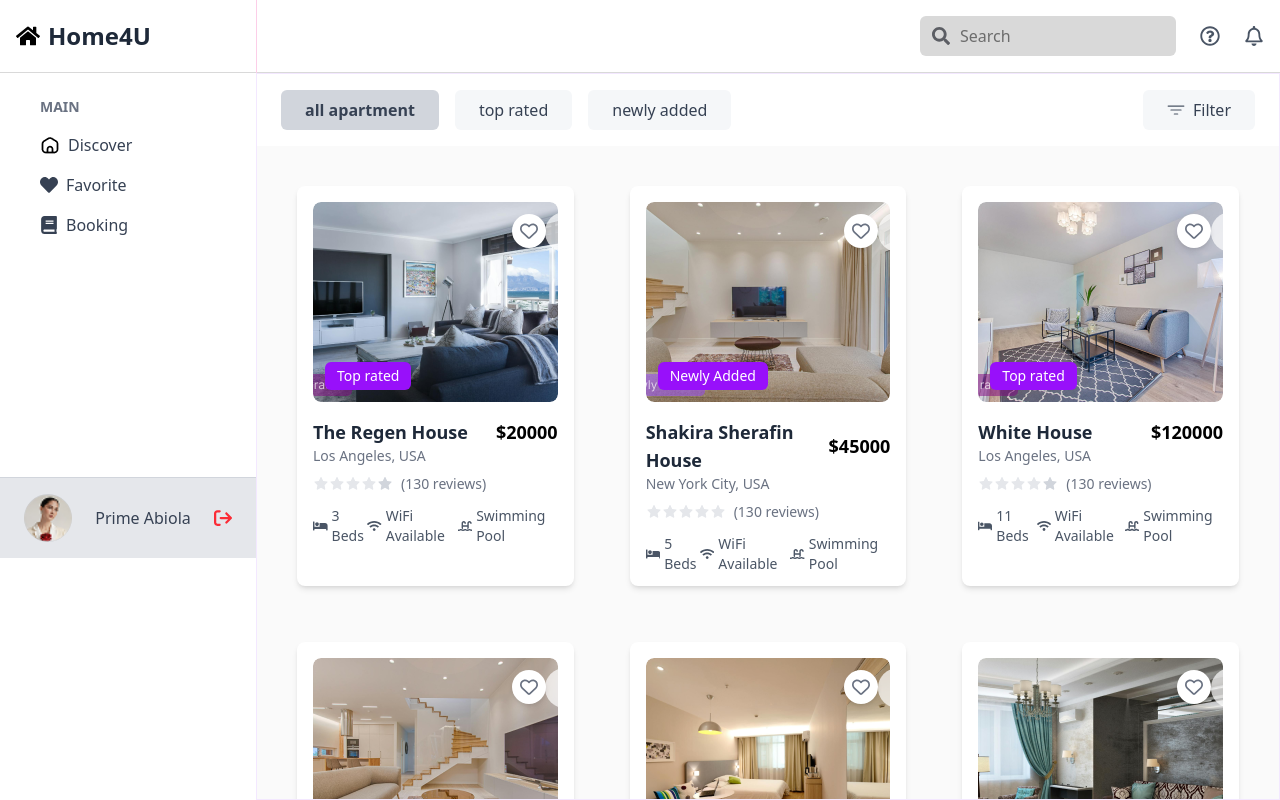
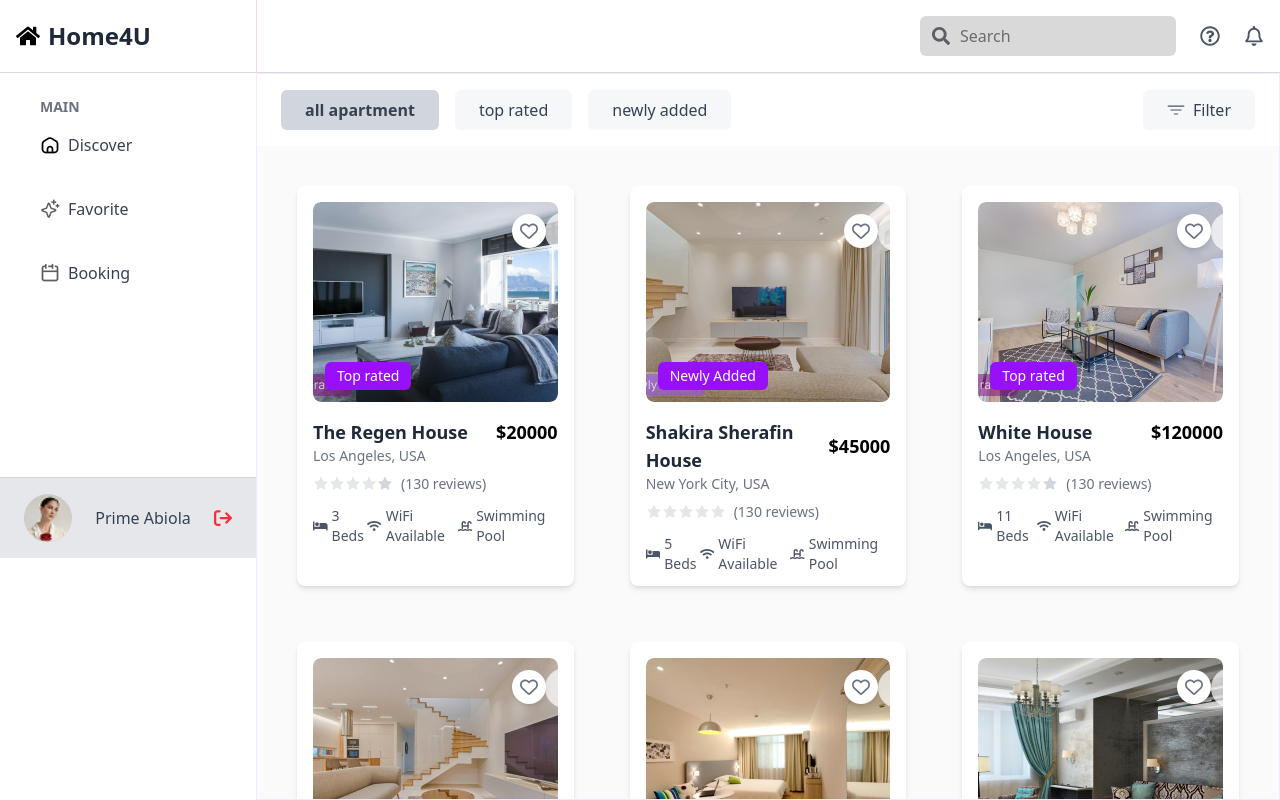
Before and after one commit to GG123lek/TM30-BOOKING, a React (Vite) app: page / in a window 1280 px wide. Built offline with nearby package versions, Linux system fonts and the light colour scheme.

Commit message:
link is done

```diff
--- a/src/assets/components/SideBar.jsx
+++ b/src/assets/components/SideBar.jsx
@@ -1,9 +1,10 @@
 import React from "react";
 import { NavLink } from "react-router-dom";
-import { FaHome, FaHeart, FaBook } from "react-icons/fa";
 import { FaArrowRightFromBracket } from "react-icons/fa6";
 import profilepics from "../../assets/Avatar.png";
-import prof from "../../assets/navigationone.png"
+import prof from "../../assets/navigationone.png";
+import spark from "../../assets/sparkle.png";
+import cal  from "../../assets/Calendar.png"
 
 const Sidebar = () => {
   return (
@@ -11,13 +12,13 @@ const Sidebar = () => {
 
       <div className="p-6">
         <p className="text-gray-500 text-sm font-semibold mb-4 pl-4">MAIN</p>
-        <ul className="space-y-4">
+        <ul className="space-y-10">
           <li>
             <NavLink
               to="/discover"
               className={({ isActive }) =>
                 isActive
-                  ? "flex items-center space-x-2 text-blue-600 font-semibold pl-4"
+                  ? "flex items-center space-x-2  font-semibold pl-4"
                   : "flex items-center space-x-2 text-gray-700 pl-4"
               }
             >
@@ -31,11 +32,13 @@ const Sidebar = () => {
               to="/favorite"
               className={({ isActive }) =>
                 isActive
-                  ? "flex items-center space-x-2 text-blue-600 font-semibold pl-4"
+                  ? "flex items-center space-x-2  font-semibold pl-4"
                   : "flex items-center space-x-2 text-gray-700 pl-4"
               }
+
             >
-              <FaHeart className="text-lg" />
+
+              <img src={spark} alt=""/>
               <p>Favorite</p>
             </NavLink>
           </li>
@@ -44,11 +47,11 @@ const Sidebar = () => {
               to="/booking"
               className={({ isActive }) =>
                 isActive
-                  ? "flex items-center space-x-2 text-blue-600 font-semibold pl-4"
+                  ? "flex items-center space-x-2  font-semibold pl-4"
                   : "flex items-center space-x-2 text-gray-700 pl-4"
               }
             >
-              <FaBook className="text-lg" />
+              <img src={cal} alt="" />
               <p>Booking</p>
             </NavLink>
           </li>
```
Also changed, not shown: src/assets/Calendar.png (added), src/assets/Sparkle.png (added).
